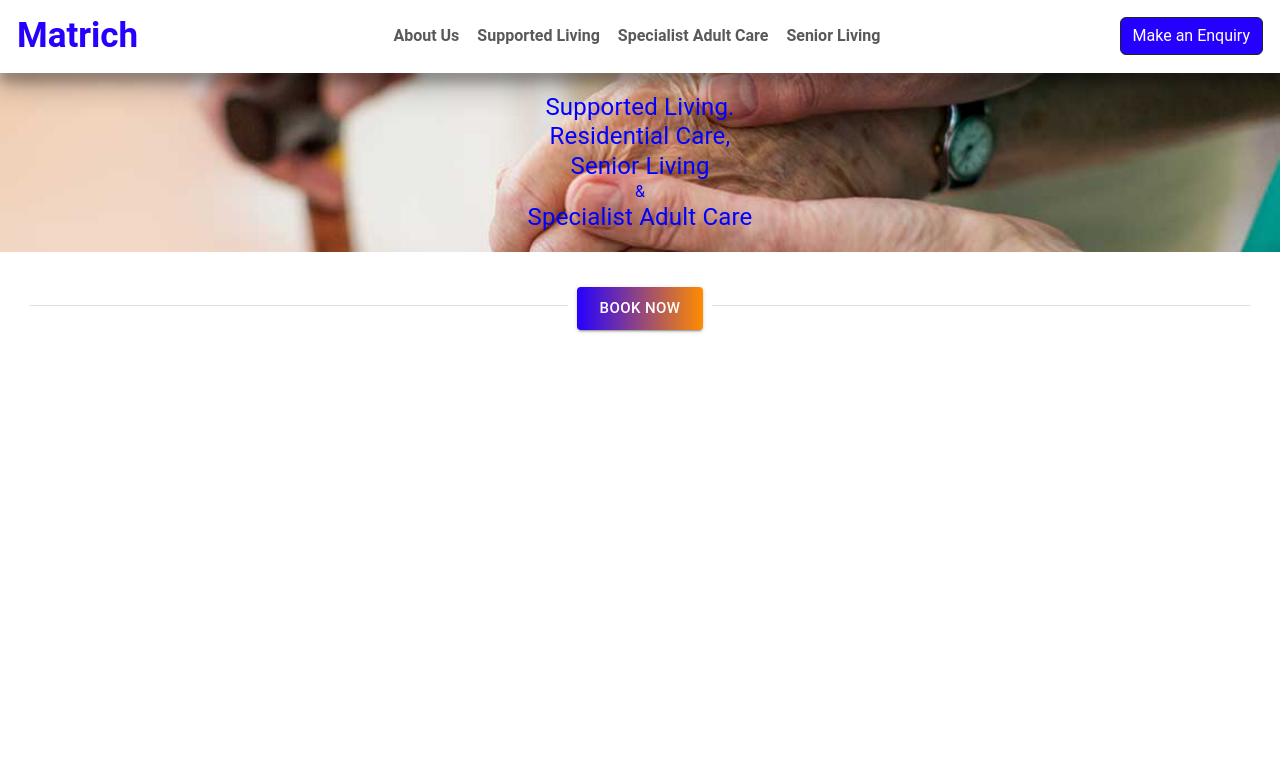
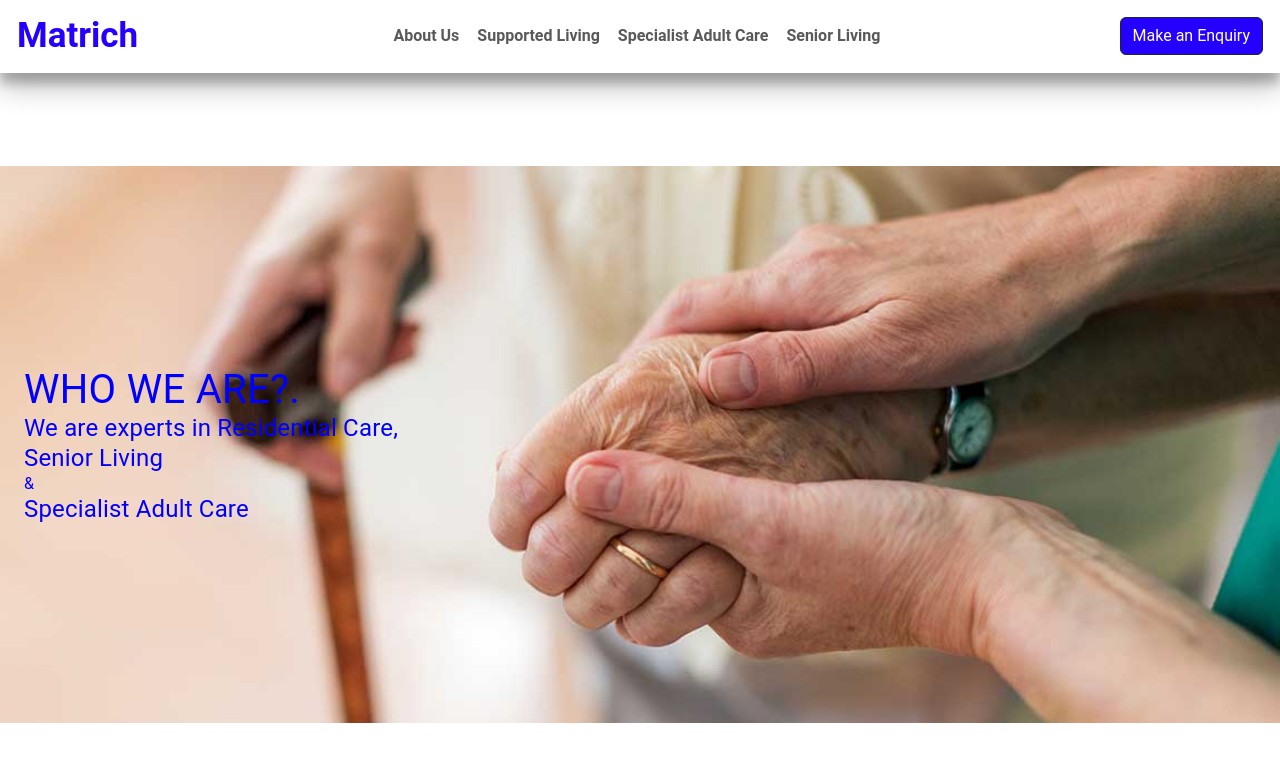
Before and after one commit to kifeakor22/matrich, a React (Create React App) app: page / in a window 1280 px wide. Shown: the top 762 px of the page. Built offline with nearby package versions, Linux system fonts and the light colour scheme.

Commit message:
jumbo component fix

```diff
--- a/src/components/About/index.js
+++ b/src/components/About/index.js
@@ -1,13 +1,8 @@
 import React, {useEffect} from 'react';
-
 import Box from '@mui/material/Box';
-
 import Grid from '@mui/material/Grid';
 import { Typography } from '@mui/material';
-
 import './style.css'
-import Divider from '@mui/material/Divider';
-import Button from '@mui/material/Button';
 import { Link } from 'react-router-dom';
 import 'aos/dist/aos.css'; // animation
 import AOS from 'aos';
@@ -28,10 +23,13 @@ const Herogrid = () => {
   sx={{
     display: 'flex',
     justifyContent: 'center',
+    alignItems: 'center',
+    minHeight: 'calc(100vh - 56px)', // Adjust the height based on your navbar height
     padding: '20px',
     backgroundImage: `url(${require('./images/test2.jpg')})`,
-          backgroundSize: 'cover',
+    backgroundSize: 'contain',
     backgroundPosition: 'center',
+    backgroundRepeat: 'no-repeat',
   }}
 >
   <Grid
@@ -39,22 +37,22 @@ const Herogrid = () => {
     spacing={1}
     sx={{ maxWidth: '10000px', width: '100%', position: 'relative' }}
   >
-    <Grid item xs={12} sm={12} md={12}>
+    <Grid item xs={12} sm={12} md={6}>
       <Box
         data-aos="fade-left"
         sx={{
           display: 'flex',
           flexDirection: 'column',
           justifyContent: 'center',
-          textAlign: 'center',
+          textAlign: 'left', // Align text to the left
           color: 'blue',
         }}
       >
-        <Typography variant="h4" sx={{ fontSize: '1.5rem' }}>
-          Supported Living.
+        <Typography variant="h4" sx={{ fontSize: '2.5rem' }}>
+          WHO WE ARE?.
         </Typography>
         <Typography variant="h4" sx={{ fontSize: '1.5rem' }}>
-          Residential Care,
+          We are experts in Residential Care,
         </Typography>
         <Typography variant="h4" sx={{ fontSize: '1.5rem' }}>
           Senior Living
@@ -67,16 +65,11 @@ const Herogrid = () => {
         </Typography>
       </Box>
     </Grid>
+    <Grid item xs={12} sm={12} md={6}>
+      {/* Other content on the right side of the box */}
     </Grid>
-
+  </Grid>
 </Box>
-      <div>
-        <Divider sx={{ color: 'black' }} className='Divider' textAlign="center">
-          <Link className='link' to="booking">
-            <Button id='cta' variant="contained" size="large" style={{ backgroundColor: 'black' }}>BOOK NOW</Button>
-          </Link>
-        </Divider>
-      </div>
     </>
   );
 };
```
Lines whose indentation alone changed are shown as unchanged.
